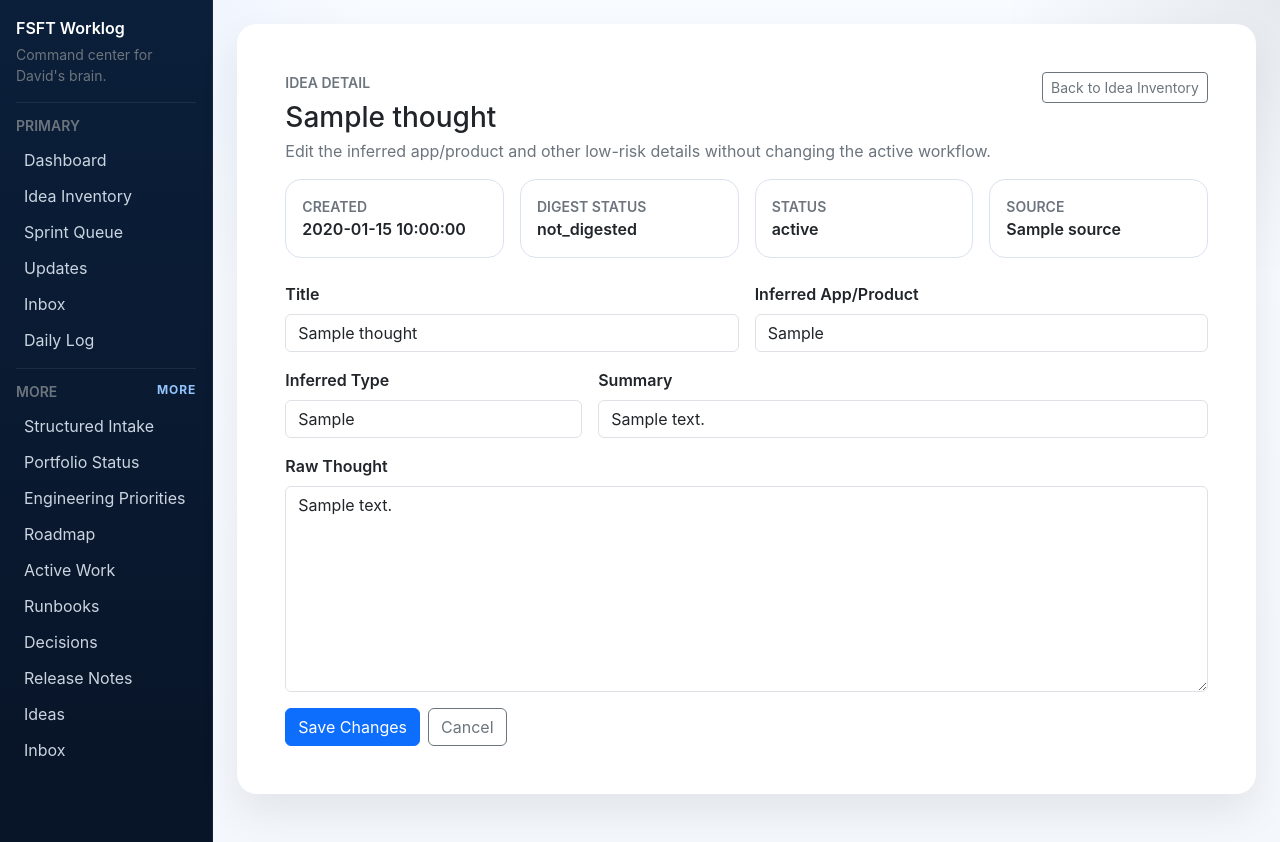
After one commit to fourseasonsft/worklog-viewer, a Flask app: template templates/thought_detail.html in a window 1280 px wide. The commit adds this page. Run offline with Flask 3, Linux system fonts and the light colour scheme; the template is opened without the code that fills it: most values are stand-ins (such as "Sample title", 1, 10 or a date in 2020); some libraries are stand-ins or nearby versions.

Commit message:
Add idea inventory UX cleanup

```diff
--- a/app.py
+++ b/app.py
@@ -234,6 +234,22 @@ def _format_local_timestamp(dt: datetime | None = None) -> str:
     return _format_pacific_timestamp(dt)
 
 
+def _format_pacific_date_short(value: datetime | None) -> str:
+    if value is None:
+        return "Unknown"
+    if value.tzinfo is None:
+        value = value.replace(tzinfo=timezone.utc)
+    return value.astimezone(PACIFIC_TZ).strftime("%m/%d/%y")
+
+
+def _clean_thought_title(value: str) -> str:
+    cleaned = str(value or "").strip()
+    cleaned = re.sub(r"^\d{4}[- ]\d{2}[- ]\d{2}(?:[- ]\d{2}[- ]\d{2}(?:[- ]\d{2})?)?[- ]*", "", cleaned)
+    cleaned = cleaned.replace("-", " ")
+    cleaned = re.sub(r"\s+", " ", cleaned).strip()
+    return cleaned or "Untitled Thought"
+
+
 def _format_pacific_timestamp(value: datetime | str | None) -> str:
     if value is None:
         return "Unknown"
@@ -358,6 +374,27 @@ def _app_slug_from_title(title: str) -> str:
 
 def _parse_active_work_file(relative_path: str, title: str) -> dict[str, object]:
     source_path = WORKLOG_ROOT / relative_path
+    if not source_path.exists():
+        return {
+            "title": title,
+            "slug": _app_slug_from_title(title),
+            "path": relative_path,
+            "current_sprint_name": "",
+            "current_sprint_status": "Stable",
+            "current_sprint_percent": "",
+            "current_sprint_notes": "",
+            "has_active_sprint": False,
+            "last_sprint_name": "",
+            "last_sprint_completed": "Not recorded",
+            "last_sprint_outcome": "No completion note recorded.",
+            "next_suggested_sprint_name": "",
+            "next_suggested_sprint_why": "",
+            "next_suggested_sprint_first_step": "",
+            "blockers_text": "",
+            "blockers_count": 0,
+            "last_updated": "Unknown",
+            "inbox_items": [],
+        }
     text = source_path.read_text(encoding="utf-8")
     current_sprint = _section_key_value_metadata(text, "Current Sprint")
     legacy_current_focus = _extract_section_text(text, "Current Sprint / Focus")
@@ -568,6 +605,32 @@ def _recent_inbox_items(limit: int = 8) -> list[dict[str, object]]:
     for folder in INBOX_FOLDERS:
         for path in _relative_md_files(f"04-inbox/{folder}"):
             items.append(_parse_inbox_item(path))
+    items.sort(key=lambda item: (item["mtime"], item["path"]), reverse=True)
+    return items[:limit]
+
+
+def _recent_worklog_pages(limit: int = 5) -> list[dict[str, object]]:
+    candidate_dirs = [
+        WORKLOG_ROOT / "00-dashboard",
+        WORKLOG_ROOT / "01-daily-logs",
+        WORKLOG_ROOT / "03-active-work",
+        WORKLOG_ROOT / "05-release-notes",
+        WORKLOG_ROOT / "11-runbooks",
+    ]
+    items: list[dict[str, object]] = []
+    for directory in candidate_dirs:
+        if not directory.exists():
+            continue
+        for path in directory.rglob("*.md"):
+            if any(part in {"archived", "digested", "proposed", "rescinded", "deleted"} for part in path.parts):
+                continue
+            items.append(
+                {
+                    "title": path.stem.replace("-", " ").title(),
+                    "path": str(path.relative_to(WORKLOG_ROOT)),
+                    "mtime": _file_mtime(path),
+                }
+            )
     items.sort(key=lambda item: (item["mtime"], item["path"]), reverse=True)
     return items[:limit]
 
@@ -1740,6 +1803,8 @@ def _parse_thought_file(path: Path) -> dict[str, str]:
     current = None
     raw_section_lines: list[str] = []
     for line in text.splitlines():
+        if line.startswith("# ") and not data.get("title"):
+            data["title"] = line[2:].strip()
         if line.startswith("- "):
             if ":" in line[2:]:
                 key, value = line[2:].split(":", 1)
@@ -1752,6 +1817,7 @@ def _parse_thought_file(path: Path) -> dict[str, str]:
             if current == "raw_thought":
                 raw_section_lines.append(line.strip())
     data["title"] = data.get("title") or path.stem.replace("-", " ").title()
+    data["display_title"] = _clean_thought_title(data["title"])
     raw_text_full = data.get("raw_thought") or data.get("raw_text") or data.get("raw") or "\n".join(raw_section_lines)
     data["raw_text_full"] = raw_text_full.strip()
     data["raw_text"] = data["raw_text_full"]
@@ -1765,7 +1831,16 @@ def _parse_thought_file(path: Path) -> dict[str, str]:
         raw_lines.append(cleaned)
     data["display_snippet"] = " ".join(raw_lines[:3]).strip()
     data["normalized_summary"] = _normalize_idea_summary(data["raw_text_full"], data["title"], data["path"])
-    data["created_display"] = _format_local_timestamp(datetime.fromtimestamp(path.stat().st_mtime, tz=timezone.utc))
+    created_at_value = data.get("created_at") or data.get("created") or ""
+    created_dt: datetime | None = None
+    if created_at_value:
+        try:
+            created_dt = datetime.fromisoformat(str(created_at_value).replace("Z", "+00:00"))
+        except ValueError:
+            created_dt = None
+    created_dt = created_dt or datetime.fromtimestamp(path.stat().st_mtime, tz=timezone.utc)
+    data["created_display"] = _format_pacific_date_short(created_dt)
+    data["created_full_display"] = _format_local_timestamp(created_dt)
     data["thought_id"] = data.get("thought_fingerprint") or hashlib.sha256(data.get("raw_text_full", "").strip().encode("utf-8")).hexdigest()[:16]
     return data
 
@@ -1781,6 +1856,38 @@ def _thought_box_items(digested_only: bool | None = None) -> list[dict[str, str]
             continue
         items.append(item)
     return items
+
+
+def _update_thought_file(path: Path, updates: dict[str, str]) -> None:
+    item = _parse_thought_file(path)
+    title = updates.get("title") or item.get("title") or path.stem.replace("-", " ").title()
+    raw_text = updates.get("raw_text") if updates.get("raw_text") is not None else item.get("raw_text_full") or ""
+    ai_inferred_app = updates.get("ai_inferred_app") or item.get("ai_inferred_app") or "Other"
+    ai_inferred_type = updates.get("ai_inferred_type") or item.get("ai_inferred_type") or "feature"
+    ai_summary = updates.get("ai_summary") or item.get("ai_summary") or item.get("normalized_summary") or raw_text
+    created_at = updates.get("created_at") or item.get("created_at") or item.get("created") or ""
+    source = updates.get("source") or item.get("source") or "David"
+    thought_fingerprint = updates.get("thought_fingerprint") or item.get("thought_fingerprint") or ""
+    source_inbox_path = updates.get("source_inbox_path") or item.get("source_inbox_path") or ""
+    lines = [
+        f"# {title}",
+        "",
+        f"- created_at: {created_at}" if created_at else None,
+        f"- source: {source}",
+        f"- source_inbox_path: {source_inbox_path}" if source_inbox_path else None,
+        f"- status: {updates.get('status') or item.get('status') or 'raw'}",
+        f"- digest_status: {updates.get('digest_status') or item.get('digest_status') or 'not_digested'}",
+        f"- thought_fingerprint: {thought_fingerprint}" if thought_fingerprint else None,
+        f"- raw_text: {raw_text}",
+        f"- ai_inferred_app: {ai_inferred_app}",
+        f"- ai_inferred_type: {ai_inferred_type}",
+        f"- ai_summary: {ai_summary}",
+        "",
+        "## Raw Thought",
+        raw_text,
+        "",
+    ]
+    path.write_text("\n".join(line for line in lines if line is not None), encoding="utf-8")
 
 
 def _move_thought(path: Path, destination_dir: Path) -> Path:
@@ -2978,6 +3085,7 @@ def _require_worklog_session(view):
 def inject_globals() -> dict[str, object]:
     return {
         "nav_items": _nav_items(),
+        "recent_worklog_pages": _recent_worklog_pages(),
         "content_root": str(WORKLOG_ROOT),
         "now_utc": None,
         "is_authenticated": _is_authenticated(),
@@ -3175,6 +3283,27 @@ def assistant():
         openai_enabled=_openai_available(),
         idea_inventory_count=len(_thought_box_items(digested_only=False)),
     )
+
+
+@app.route("/assistant/thought/<path:relative_path>", methods=["GET", "POST"])
+@_require_worklog_session
+def thought_detail(relative_path: str):
+    path = _resolve_worklog_path(relative_path)
+    if not str(path).startswith(str(THOUGHT_BOX_DIR)):
+        abort(404)
+    if request.method == "POST":
+        updates = {
+            "title": (request.form.get("title") or "").strip(),
+            "ai_inferred_app": (request.form.get("ai_inferred_app") or "").strip() or None,
+            "ai_inferred_type": (request.form.get("ai_inferred_type") or "").strip() or None,
+            "raw_text": (request.form.get("raw_text") or "").strip(),
+            "ai_summary": (request.form.get("ai_summary") or "").strip() or None,
+        }
+        _update_thought_file(path, {key: value for key, value in updates.items() if value is not None})
+        flash("Idea details updated.", "success")
+        return redirect(url_for("thought_detail", relative_path=relative_path))
+    item = _parse_thought_file(path)
+    return render_template("thought_detail.html", thought=item)
 
 
 @app.route("/sprints", methods=["GET"])
--- a/templates/base.html
+++ b/templates/base.html
@@ -240,6 +240,11 @@
         border: 1px solid var(--fsft-border);
         border-radius: 0.75rem;
       }
+      .sidebar-recent a {
+        display: block;
+        padding: 0.35rem 0.5rem;
+        border-radius: 0.5rem;
+      }
     </style>
   </head>
   <body>
@@ -270,6 +275,16 @@
               {% endif %}
             </div>
           {% endfor %}
+          {% if recent_worklog_pages %}
+            <div class="sidebar-section sidebar-recent">
+              <div class="small text-uppercase text-secondary fw-semibold mb-2">Recent Pages</div>
+              <nav class="nav flex-column gap-1">
+                {% for page in recent_worklog_pages %}
+                  <a class="px-2 py-1 rounded" href="{{ url_for('view_file', relative_path=page.path) }}">{{ page.title }}</a>
+                {% endfor %}
+              </nav>
+            </div>
+          {% endif %}
         </aside>
         <main class="col-12 col-md-9 col-xl-10 p-4">
           {% with messages = get_flashed_messages(with_categories=true) %}
--- /dev/null
+++ b/templates/thought_detail.html
@@ -0,0 +1,69 @@
+{% extends "base.html" %}
+{% block content %}
+<div class="worklog-shell">
+  <section class="card surface-card card-shadow border-0 mb-4">
+    <div class="card-body p-4 p-xl-5">
+      <div class="d-flex flex-column flex-lg-row justify-content-between gap-3 align-items-lg-start mb-3">
+        <div>
+          <div class="text-uppercase text-secondary small fw-semibold mb-2">Idea Detail</div>
+          <h1 class="h3 mb-1">{{ thought.display_title or thought.title }}</h1>
+          <div class="text-secondary">Edit the inferred app/product and other low-risk details without changing the active workflow.</div>
+        </div>
+        <a class="btn btn-outline-secondary btn-sm" href="{{ url_for('assistant') }}">Back to Idea Inventory</a>
+      </div>
+      <div class="row g-3 mb-4">
+        <div class="col-12 col-md-3">
+          <div class="priority-card">
+            <div class="text-secondary small text-uppercase fw-semibold">Created</div>
+            <div class="fw-semibold">{{ thought.created_full_display or thought.created_display or 'Unknown' }}</div>
+          </div>
+        </div>
+        <div class="col-12 col-md-3">
+          <div class="priority-card">
+            <div class="text-secondary small text-uppercase fw-semibold">Digest Status</div>
+            <div class="fw-semibold">{{ thought.digest_status or 'not_digested' }}</div>
+          </div>
+        </div>
+        <div class="col-12 col-md-3">
+          <div class="priority-card">
+            <div class="text-secondary small text-uppercase fw-semibold">Status</div>
+            <div class="fw-semibold">{{ thought.status or 'raw' }}</div>
+          </div>
+        </div>
+        <div class="col-12 col-md-3">
+          <div class="priority-card">
+            <div class="text-secondary small text-uppercase fw-semibold">Source</div>
+            <div class="fw-semibold">{{ thought.source or 'David' }}</div>
+          </div>
+        </div>
+      </div>
+      <form method="post" class="row g-3">
+        <div class="col-12 col-md-6">
+          <label class="form-label fw-semibold" for="title">Title</label>
+          <input class="form-control" id="title" name="title" value="{{ thought.title }}">
+        </div>
+        <div class="col-12 col-md-6">
+          <label class="form-label fw-semibold" for="ai_inferred_app">Inferred App/Product</label>
+          <input class="form-control" id="ai_inferred_app" name="ai_inferred_app" value="{{ thought.ai_inferred_app or 'Other' }}">
+        </div>
+        <div class="col-12 col-md-4">
+          <label class="form-label fw-semibold" for="ai_inferred_type">Inferred Type</label>
+          <input class="form-control" id="ai_inferred_type" name="ai_inferred_type" value="{{ thought.ai_inferred_type or 'feature' }}">
+        </div>
+        <div class="col-12 col-md-8">
+          <label class="form-label fw-semibold" for="ai_summary">Summary</label>
+          <input class="form-control" id="ai_summary" name="ai_summary" value="{{ thought.ai_summary or thought.normalized_summary or '' }}">
+        </div>
+        <div class="col-12">
+          <label class="form-label fw-semibold" for="raw_text">Raw Thought</label>
+          <textarea class="form-control" id="raw_text" name="raw_text" rows="8">{{ thought.raw_text_full }}</textarea>
+        </div>
+        <div class="col-12 d-flex flex-wrap gap-2">
+          <button class="btn btn-primary" type="submit">Save Changes</button>
+          <a class="btn btn-outline-secondary" href="{{ url_for('assistant') }}">Cancel</a>
+        </div>
+      </form>
+    </div>
+  </section>
+</div>
+{% endblock %}
```
Also changed, not shown: templates/assistant.html (+7 -6 lines), tests/test_assistant.py (+71 -1 lines).
